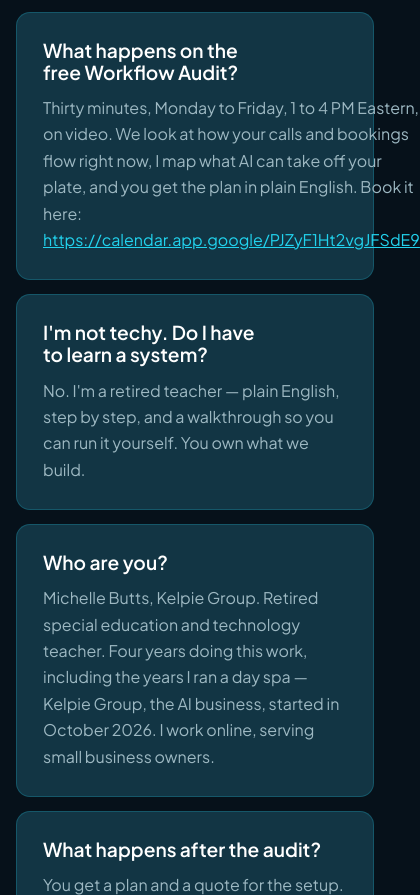
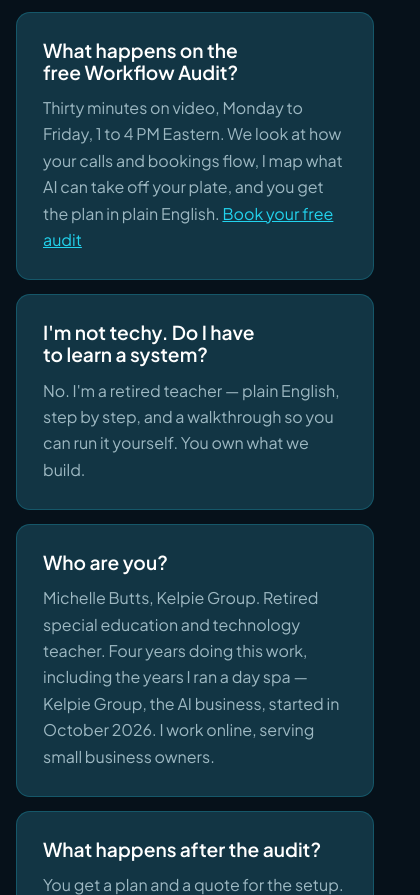
Before and after one commit to Mickey2001too/KelpieGroup, a plain HTML site: page index.html in a window 390 px wide. Shown: the part 7266-8161 px from the top of the page, 420 px wide, since content can reach past the window. Drawn offline with Linux system fonts and the light colour scheme.

Commit message:
Mobile fix: FAQ audit answer shortened, raw URLs replaced with short link text, card links can wrap so nothing runs off a phone screen

```diff
--- a/index.html
+++ b/index.html
@@ -140,6 +140,7 @@ section.band.alt{background:var(--deep);border-block:1px solid var(--line)}
 @media (max-width:860px){.grid2,.grid3{grid-template-columns:1fr}}
 .card{background:var(--kelp);border:1px solid var(--line);border-radius:14px;padding:26px;display:grid;gap:12px;align-content:start;min-width:0}
 .card p{color:var(--mist)}
+.card a{overflow-wrap:anywhere}
 .tag{font-family:var(--mono);font-size:.7rem;letter-spacing:.14em;text-transform:uppercase;color:var(--sun)}
 ul.ticks{list-style:none;padding:0;margin:0;display:grid;gap:8px;color:var(--foam)}
 ul.ticks li{padding-left:26px;position:relative}
@@ -420,7 +421,7 @@ footer .wrap{display:flex;flex-wrap:wrap;gap:12px 28px;justify-content:space-bet
         </div>
         <div class="card">
           <h3>What happens on the free Workflow Audit?</h3>
-          <p>Thirty minutes, Monday to Friday, 1 to 4 PM Eastern, on video. We look at how your calls and bookings flow right now, I map what AI can take off your plate, and you get the plan in plain English. Book it here: <a href="https://calendar.app.google/PJZyF1Ht2vgJFSdE9">https://calendar.app.google/PJZyF1Ht2vgJFSdE9</a></p>
+          <p>Thirty minutes on video, Monday to Friday, 1 to 4 PM Eastern. We look at how your calls and bookings flow, I map what AI can take off your plate, and you get the plan in plain English. <a href="https://calendar.app.google/PJZyF1Ht2vgJFSdE9" target="_blank" rel="noopener">Book your free audit</a></p>
         </div>
         <div class="card">
           <h3>I'm not techy. Do I have to learn a system?</h3>
@@ -537,7 +538,7 @@ footer .wrap{display:flex;flex-wrap:wrap;gap:12px 28px;justify-content:space-bet
 
   <section class="band alt" id="products"><div class="wrap stack">
     <h2>Products</h2>
-    <p>Teacher Vibes products: <a href="https://kelpietide7.gumroad.com" target="_blank" rel="noopener">https://kelpietide7.gumroad.com</a></p>
+    <p>Teacher Vibes products: <a href="https://kelpietide7.gumroad.com" target="_blank" rel="noopener">Kelpie's Gumroad shop</a></p>
   </div></section>
 </div>
 
```
